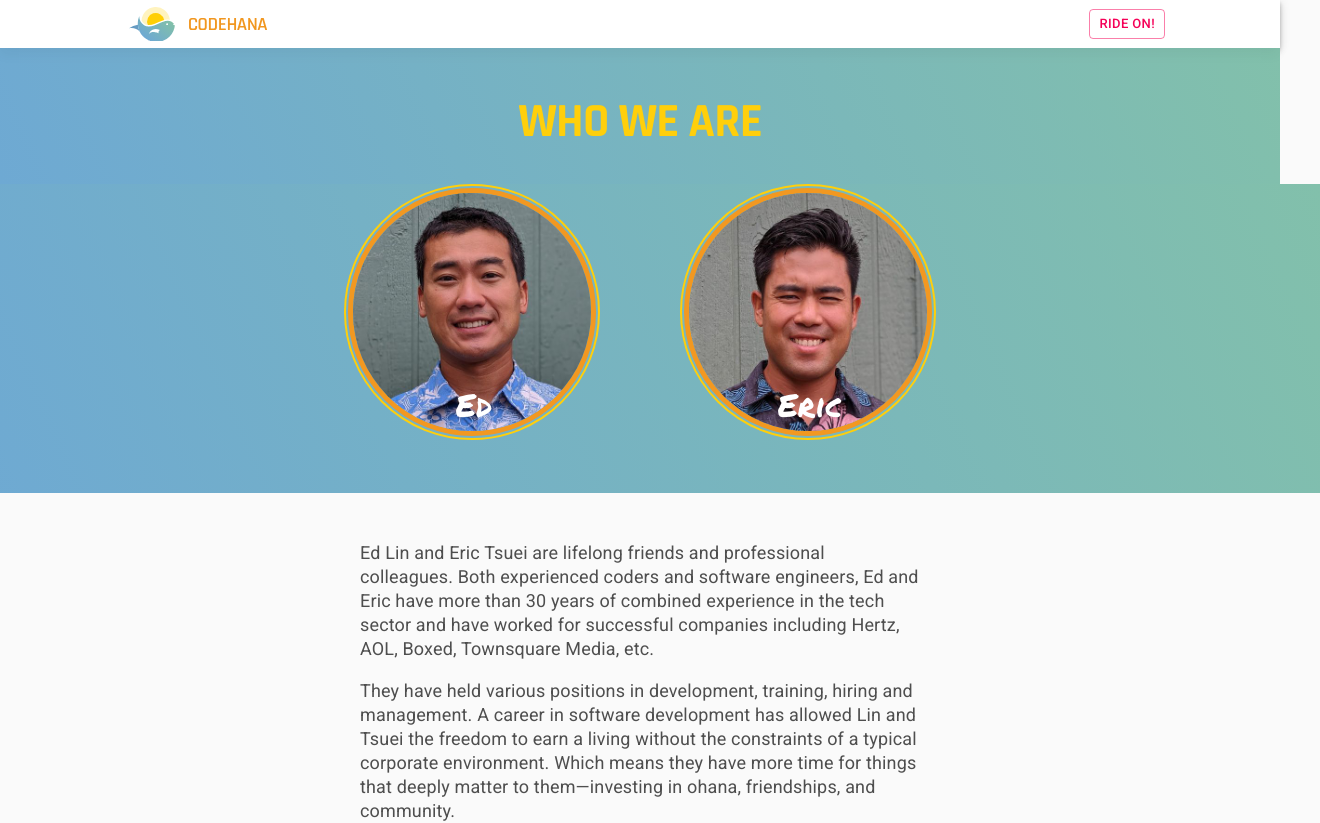
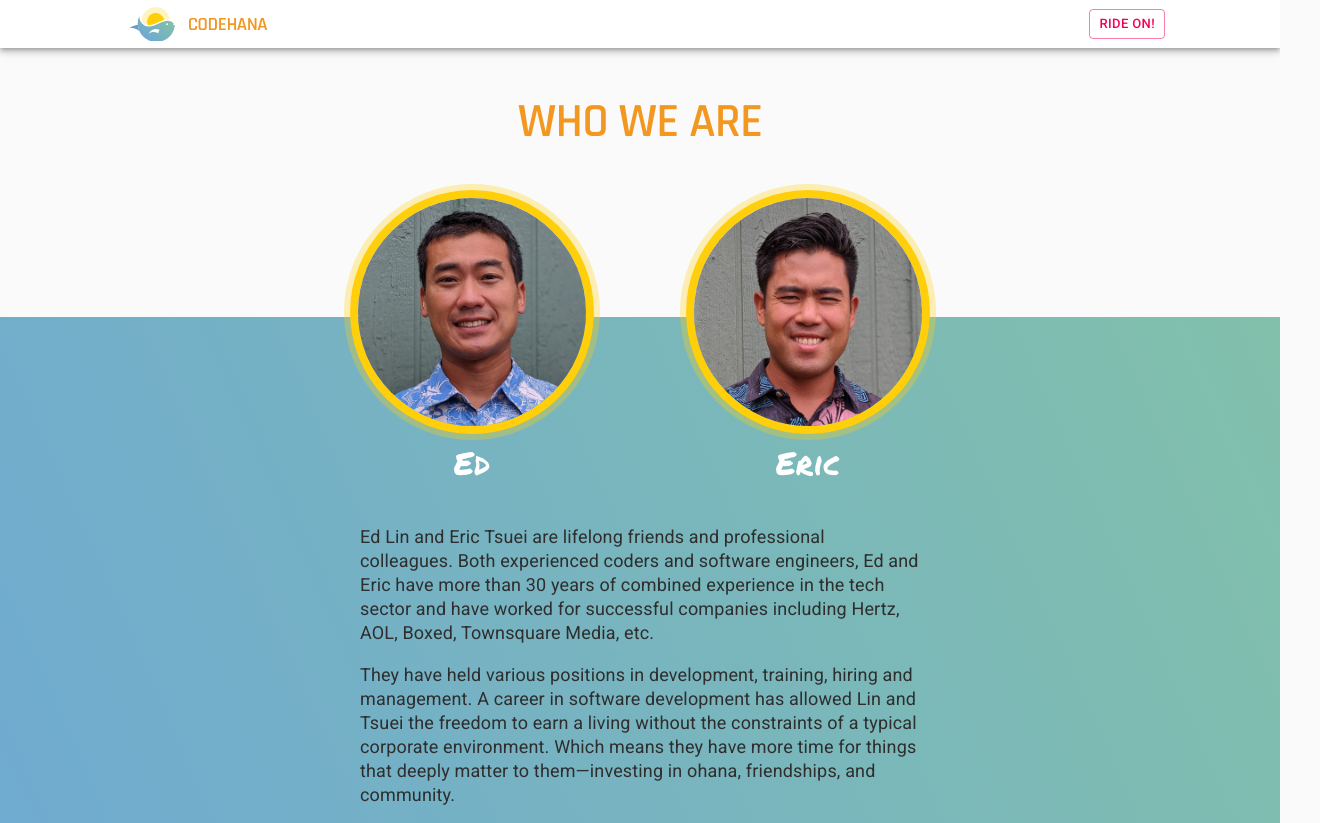
Before and after one commit to codehanadev/web, a Next.js app: page /aboutus in a window 1280 px wide. Shown: the top 823 px of the page, 1320 px wide, since content can reach past the window. Built offline with nearby package versions, Linux system fonts and the light colour scheme.

Commit message:
about us

```diff
--- a/pages/aboutus/index.js
+++ b/pages/aboutus/index.js
@@ -1,106 +1,26 @@
-import cx from 'classnames';
 import styles from './index.module.scss';
-import Typography from '@material-ui/core/Typography';
-import MediaCopySection from '../../components/MediaCopySection';
 
 
-
-const sessions = [
-    {
-        title: '1. Workspace Setup',
-        description: 'Getting started in the world of web development is a daunting task. On this first day, you will set up your overall work environment. This will include all the programs and tools necessary to start building your first web application.',
-    },
-    {
-        title: '2. Introduction to Javascript',
-        description: 'Javascript is the essential language of the web. We will provide a comprehensive overview of the language, its syntax and usage, while also building proficiency in declarative coding.',
-    },
-    {
-        title: '3. Conditionals, Loops & Functions',
-        description: 'On this day we go further into the javascript language. We will work through conditional programming, loops and functions. These features allow us to harness the power of computing, to handle complex operations and repetitive tasks.',
-    },
-    {
-        title: '4. Objects',
-        description: 'Objects are important concepts in the programming world. They are a structured representation of an abstraction of data. In javascript, objects can have properties, methods and other objects. You will learn how to define, design and use them.',
-    },
-    {
-        title: '5. HTML',
-        description: 'The building blocks of every single web page on the internet is HTML code. On this day, you will learn all the different HTML tags and their behaviors as well as begin to structure your very first web page.',
-    },
-    {
-        title: '6. CSS',
-        description: 'CSS is the language that describes how a web page will be displayed. You will learn to apply designs and styles to enhance the appearance of your site.',
-    },
-    {
-        title: '7. Event Handling',
-        description: 'Today’s websites are highly interactive. You will learn how to make your website come alive through handling user interactions and processing events.',
-    },
-    {
-        title: '8. Server',
-        description: 'Behind every beautiful website client, is a backend server. On this day, you will stand up your own backend web server to handle requests from clients.',
-    },
-    {
-        title: '9. Data Exchange',
-        description: 'Web applications are powerful because of the ability to both capture and return data. You will learn the many ways you can exchange data between a server and client.',
-    },
-    {
-        title: '10. Frameworks',
-        description: 'The best engineers are lazy. And we will help you become more lazy by introducing frameworks to your toolkit. Frameworks abstract out boilerplate work so that you can focus on the important parts of your application.',
-    },
-    {
-        title: '11. Databases',
-        description: 'Data is the most valuable asset on the web. That data needs to be stored somewhere. You will gain an overview of databases and how to utilize one for your own website.',
-    },
-    {
-        title: '12. Go Live!',
-        description: 'If you made it this far, you have arrived! Our final day will consist of tying together your final project and presenting it to your cohort. We will also look at tools to deploy your application to a production site for the world to see!',
-    },
-];
-
-
-const Session = props => {
-    const {
-        description,
-        title,
-        style,
-    } = props;
-    return <div className={styles.Session} style={style}>
-        <div className={styles.point} />
-        <h3>{title}</h3>
-        <p>{description}</p>
-    </div>;
-};
-
-const program = [
-    '4 - week program, 9 hours of weekly in -person instruction, 6 hours of weekly take - home work(60 hours total)',
-    'Class size: maximum of 20 students.All state covid - 19 guidelines will be followed',
-    'Requirements: own laptop(model within the last 4 years), reliable internet',
-    'Tuition: $500(subject to class size)',
-    'Location: TBD',
-    'Time: TBD',
-];
-
-
-
-export default function Course() {
+export default function AboutUs() {
     return <>
         <h1 className={styles.header}>Who we are</h1>
         <div className={styles.faces}>
             <div className={styles.face}>
-                {/* <img className={styles.face} src="/aboutus/about_ed.jpg"/> */}
                 <img src="/aboutus/about_ed.jpg"/>
                 <span>Ed</span>
             </div>
             <div className={styles.face}>
-                {/* <img className={styles.face} src="/aboutus/about_eric.jpg"/> */}
                 <img src="/aboutus/about_eric.jpg"/>
                 <span>Eric</span>
             </div>
         </div>
-        <div className={styles.details}>
-            <p>Ed Lin and Eric Tsuei are lifelong friends and professional colleagues. Both experienced coders and software engineers, Ed and Eric have more than 30 years of combined experience in the tech sector and have worked for successful companies including Hertz, AOL, Boxed, Townsquare Media, etc.</p>
-            <p>They have held various positions in development, training, hiring and management. A career in software development has allowed Lin and Tsuei the freedom to earn a living without the constraints of a typical corporate environment. Which means they have more time for things that deeply matter to them—investing in ​ohana​, friendships, and community.</p>
-            <p>They desire to bring those opportunities to Kauai, and in doing so, to see Kauai's people and economy flourish through the development of coding as a craft at Code​Hana​.</p>
-            <p>Ed is married to Liz and they have four children. Eric is married to Nina, and they have three children. When not at work, Ed and Eric both actively serve in their local church, as a pastor and community group leader, respectively.</p>
+        <div className={styles.Details}>
+            <div className={styles.details}>
+                <p>Ed Lin and Eric Tsuei are lifelong friends and professional colleagues. Both experienced coders and software engineers, Ed and Eric have more than 30 years of combined experience in the tech sector and have worked for successful companies including Hertz, AOL, Boxed, Townsquare Media, etc.</p>
+                <p>They have held various positions in development, training, hiring and management. A career in software development has allowed Lin and Tsuei the freedom to earn a living without the constraints of a typical corporate environment. Which means they have more time for things that deeply matter to them—investing in ​ohana​, friendships, and community.</p>
+                <p>They desire to bring those opportunities to Kauai, and in doing so, to see Kauai's people and economy flourish through the development of coding as a craft at Code​Hana​.</p>
+                <p>Ed is married to Liz and they have four children. Eric is married to Nina, and they have three children. When not at work, Ed and Eric both actively serve in their local church, as a pastor and community group leader, respectively.</p>
+            </div>
         </div>
     </>;
 }
--- a/pages/aboutus/index.module.scss
+++ b/pages/aboutus/index.module.scss
@@ -2,17 +2,11 @@
 @import '../../styles/_variables.scss';
 
 
-.header,
-.faces {
-  background-image: linear-gradient(66deg, $palette_start 0%, $palette_end 100%);
-  // background-color: $palette_blue;
-}
-
 .header {
   @include rsp-pad;
-  @include logo-font(700);
+  @include logo-font(600);
   @include resize-font(3.7rem);
-  color: $palette_yellow;
+  color: $palette_orange;
   text-transform: uppercase;
   text-align: center;
   white-space: pre-wrap;
@@ -25,53 +19,75 @@
 }
 
 .faces {
-  padding-bottom: 48px;
+  margin-bottom: -96px;
   text-align: center;
-  margin: 0 -20px;
   @media (min-width: 600px) {
-    margin: 0 -30px;
+    margin-bottom: -116px;
   }
   @media (min-width: 960px) {
-    margin: 0 -40px;
+    margin-bottom: -128px;
   }
   .face {
     display: inline-block;
     max-width: 256px;
-    width: 30%;
+    width: 175px;
     max-height: 256px;
-    margin: 0 20px;
-    padding: 2px;
-    border: 2px solid $palette_yellow;
+    border: 6px solid rgba(255, 207, 11, .3);
     border-radius: 100%;
     position: relative;
+    &:first-child { margin-right: 20px; }
+    &:last-child { margin-left: 20px; }
     @media (min-width: 600px) {
-      margin: 0 30px;
+      width: 232px;
+      &:first-child { margin-right: 30px; }
+      &:last-child { margin-left: 30px; }
     }
     @media (min-width: 960px) {
-      margin: 0 40px;
+      width: 256px;
+      &:first-child { margin-right: 40px; }
+      &:last-child { margin-left: 40px; }
     }
     img {
       display: block;
       width: 100%;
       border-radius: 100%;
-      border: 5px solid $palette_orange;
+      border: 8px solid $palette_yellow;
     }
     span {
       @include cursive-font();
       color: #ffffff;
-      font-size: 2rem;
       text-align: center;
       display: block;
       width: 100%;
       position: absolute;
-      bottom: 4%;
+      font-size: 1.2rem;
+      bottom: -36px;
+      @media (min-width: 600px) {
+        font-size: 1.6rem;
+        bottom: -42px;
+      }
+      @media (min-width: 960px) {
+        font-size: 2rem;
+        bottom: -52px;
+      }
     }
   }
 }
 
+.Details {
+  background-image: linear-gradient(66deg, $palette_start 0%, $palette_end 100%);
+  padding: 48px 0;
+  padding-top: 152px;
+   @media (min-width: 600px) {
+    padding-top: 176px;
+  }
+  @media (min-width: 960px) {
+    padding-top: 200px;
+  }
+}
 .details {
   @include rsp-pad;
-  margin: 48px auto;
+  margin: 0 auto;
   @media (min-width: 600px) {
     width: 600px;
     padding: 0 20px;
@@ -80,7 +96,8 @@
     font-size: 1rem;
     line-height: 1.375rem;
     margin-top: 8px;
-    color: #4e4e4e;
+    // color: #4e4e4e;
+    color: #2e2e2e;
     @media (min-width: 600px) {
       font-size: 1.125rem;
       line-height: 1.5rem;
--- a/styles/_mixins.scss
+++ b/styles/_mixins.scss
@@ -23,4 +23,5 @@
 }
 @mixin cursive-font() {
   font-family: 'Permanent Marker', cursive;
+  font-weight: 400;
 }
```
